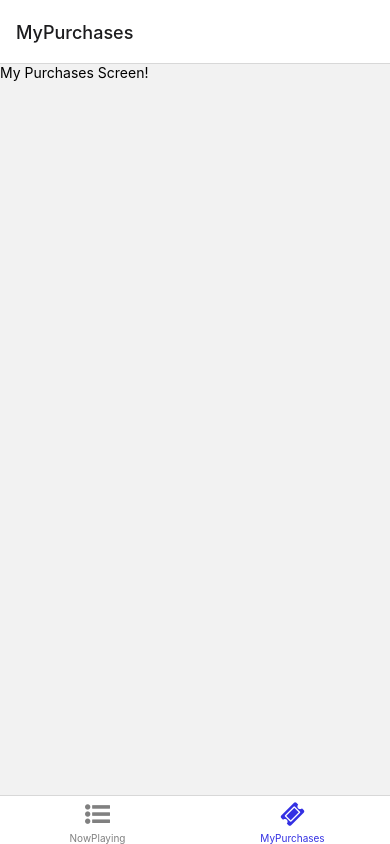
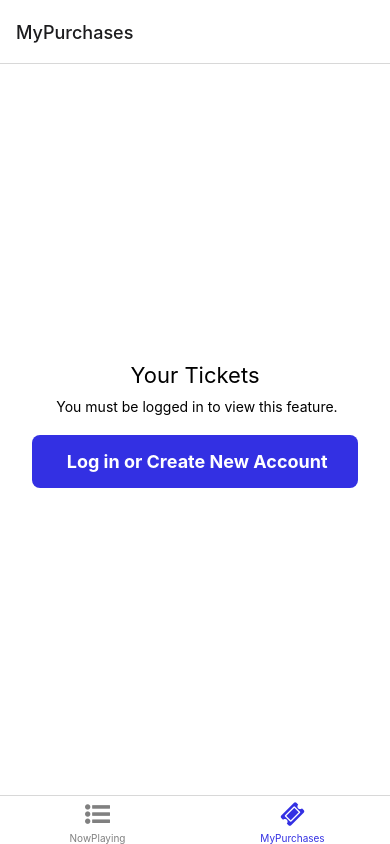
Before and after one commit to specter27/MADS4008_Project, a React Native app: screen /MyPurchases in a window 390 px wide. Built offline with nearby package versions, Linux system fonts and the light colour scheme; no server answers.

Commit message:
Added Stack Navigation and Purchase LoggedOut userflow completed

```diff
--- a/App.js
+++ b/App.js
@@ -1,12 +1,14 @@
 import { useState, useEffect } from 'react';
 // Navigation imports
 import { NavigationContainer } from '@react-navigation/native';
+import { createNativeStackNavigator } from '@react-navigation/native-stack';
 import { createBottomTabNavigator } from '@react-navigation/bottom-tabs';
 import { StyleSheet, Text, SafeAreaView } from 'react-native';
 // Screens imports
 import NowPlayingScreen from './screens/NowPlayingScreen';
 import MyPurchases from './screens/MyPurchases';
 import LogoutScreen from './screens/LogoutScreen';
+import LoginScreen from './screens/LoginScreen';
 // Vector Icons
 import Icon from 'react-native-vector-icons/FontAwesome';
 //Firebase Imports
@@ -14,26 +16,19 @@ import {auth} from "./FirebaseApp";
 // get the functions from the Firebase Auth library
 import {  onAuthStateChanged } from "firebase/auth";
 
+
+
+const Stack = createNativeStackNavigator();
 const Tab = createBottomTabNavigator();
 
 export default function App() {
   // state variable to track if there is a logged in user
   const [userLoggedIn, setUserLoggedIn] = useState(false)
 
-  useEffect(()=>{
-  // code to check if there is a logged in user
-  onAuthStateChanged(auth, user => {
-    if (user) {
-      console.log('Authenticated now!');
-      setUserLoggedIn(true); //log the user
-    } else {
-      setUserLoggedIn(false); //log out
-    }
-  });
-  }, [])
-
+  // ----------- Bottom tabs Component ---------
+  function BottomTabs (){
+    //returns the tab navigator to stack
     return (
-    <NavigationContainer>
       <Tab.Navigator screenOptions={{
           "tabBarActiveTintColor": "#3330e3",
           "tabBarInactiveTintColor": "gray",
@@ -62,6 +57,30 @@ export default function App() {
               }}/>
             }
         </Tab.Navigator>
+    );
+  }
+
+  useEffect(()=>{
+  // code to check if there is a logged in user
+  onAuthStateChanged(auth, user => {
+    if (user) {
+      console.log('Authenticated now!');
+      setUserLoggedIn(true); //log the user
+    } else {
+      setUserLoggedIn(false); //log out
+    }
+  });
+  }, [])
+
+  return (
+    <NavigationContainer>
+      <Stack.Navigator>
+        <Stack.Screen
+            name="BottomNavBar"
+            component={BottomTabs}
+            options={{ headerShown: false }} />
+        <Stack.Screen name="Login" component={LoginScreen} />
+      </Stack.Navigator>
     </NavigationContainer>
   );
 }
--- a/package.json
+++ b/package.json
@@ -12,6 +12,7 @@
   "dependencies": {
     "@react-navigation/bottom-tabs": "^6.3.2",
     "@react-navigation/native": "^6.0.11",
+    "@react-navigation/native-stack": "^6.7.0",
     "expo": "~45.0.0",
     "expo-status-bar": "~1.3.0",
     "firebase": "^9.6.11",
--- /dev/null
+++ b/screens/LoginScreen.js
@@ -0,0 +1,11 @@
+import { StyleSheet, Text, View } from 'react-native';
+
+const LoginScreen = () => {
+    return (
+        <View>
+            <Text>Login Screen!</Text>
+        </View>
+      )
+}
+
+export default LoginScreen
--- a/screens/MyPurchases.js
+++ b/screens/MyPurchases.js
@@ -1,11 +1,80 @@
-import { StyleSheet, Text, View } from 'react-native';
+import { useState, useEffect } from 'react';
+import { StyleSheet, Text, SafeAreaView, View, Pressable } from 'react-native';
+//Firebase Imports
+import {auth} from "../FirebaseApp";
+// get the functions from the Firebase Auth library
+import {  onAuthStateChanged } from "firebase/auth";
 
-const MyPurchases = () => {
+
+const MyPurchases = ({navigation}) => {
+
+   // -------------- State Variables -------------------
+   const [viewsToRender, setViewsToRender] = useState();
+
+   // -------------- Event Handlers -------------------
+   const loginPressed = () => {
+      console.log(`Login Button Pressed!`);
+      //navigate to login screen
+      navigation.navigate("Login");
+   }
+
+   // -------------- Use Effect -------------------
+   useEffect(()=>{
+      // code to check if there is a logged in user
+      onAuthStateChanged(auth, user => {
+        if (user) {
+          console.log(`Checking user status!`);
+          //Logged in user so display tickets list
+        } else {
+          // logged out user so display login button
+          setViewsToRender(
+            <View style={{alignItems:"center"}}>
+               <Text> You must be logged in to view this feature.</Text>
+               <Pressable style={styles.loginButton} onPress={loginPressed}>
+                  <Text style={styles.buttonText}> Log in or Create New Account</Text>
+               </Pressable>
+            </View>
+          )
+        }
+      });
+   }, [])
+
+
   return (
-     <View>
-        <Text>My Purchases Screen!</Text>
-     </View>
+     <SafeAreaView style={styles.container}>
+        <Text style={styles.screenHeading}>Your Tickets</Text>
+        {viewsToRender}
+     </SafeAreaView>
   )
 }
 
+const styles = StyleSheet.create({
+   container: {
+     flex: 1,
+     backgroundColor: '#fff',
+     alignItems: 'center',
+     justifyContent: 'center',
+   },
+   screenHeading : {
+      fontSize: 22,
+      marginTop:10,
+      fontWeight: "400",
+      marginBottom:10,
+    },
+    loginButton : {
+      backgroundColor: "#3330e3",
+      alignSelf:"stretch",
+      padding:16,
+      paddingHorizontal:30,
+      marginHorizontal:20,
+      marginVertical:20,
+      borderRadius:8,
+    },
+    buttonText : {
+      color:"white",
+      fontSize: 18,
+      fontWeight: "bold"
+    },
+ });
+
 export default MyPurchases
```
Also changed, not shown: 1 other file (tests, documents, lock files or other folders). Lines whose indentation alone changed are shown as unchanged.
